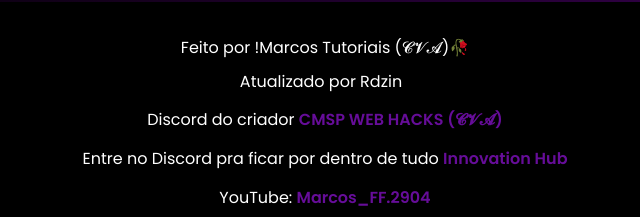
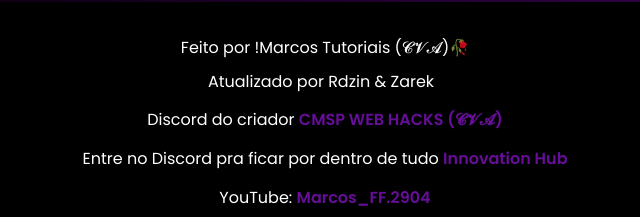
Before and after one commit to Rdxtralha/apostilas, a plain HTML site: page index.html in a window 1280 px wide. Shown: the part 4113-4330 px from the top of the page, 319-959 px from the left. Drawn offline with Linux system fonts and the light colour scheme.

Commit message:
mudança dos nomes

```diff
--- a/index.html
+++ b/index.html
@@ -461,7 +461,7 @@ Matemática e Língua Portuguesa</a>
 <div class="footer-wrapper">
     <div class="creditos">
         <p><span class="icon"></span> Feito por !Marcos Tutoriais (𝓒𝓥𝓐)🥀 </p>
-        <p>Atualizado por Rdzin</p>
+        <p>Atualizado por Rdzin & Zarek</p>
         <p><span class="icon"></span> Discord do criador <a href="https://discord.gg/E4ZH4CVysf" target="_blank">CMSP WEB HACKS (𝓒𝓥𝓐)</a></p>
         <p> <span class="icon"></span>Entre no Discord pra ficar por dentro de tudo <a href="https://discord.gg/BSDj6HXcxc" target="_blank">Innovation Hub</a>
         <p><span class="icon"></span> YouTube: <a href="https://www.youtube.com/@Marcos_FF.2904" target="_blank">Marcos_FF.2904</a></p>
```
